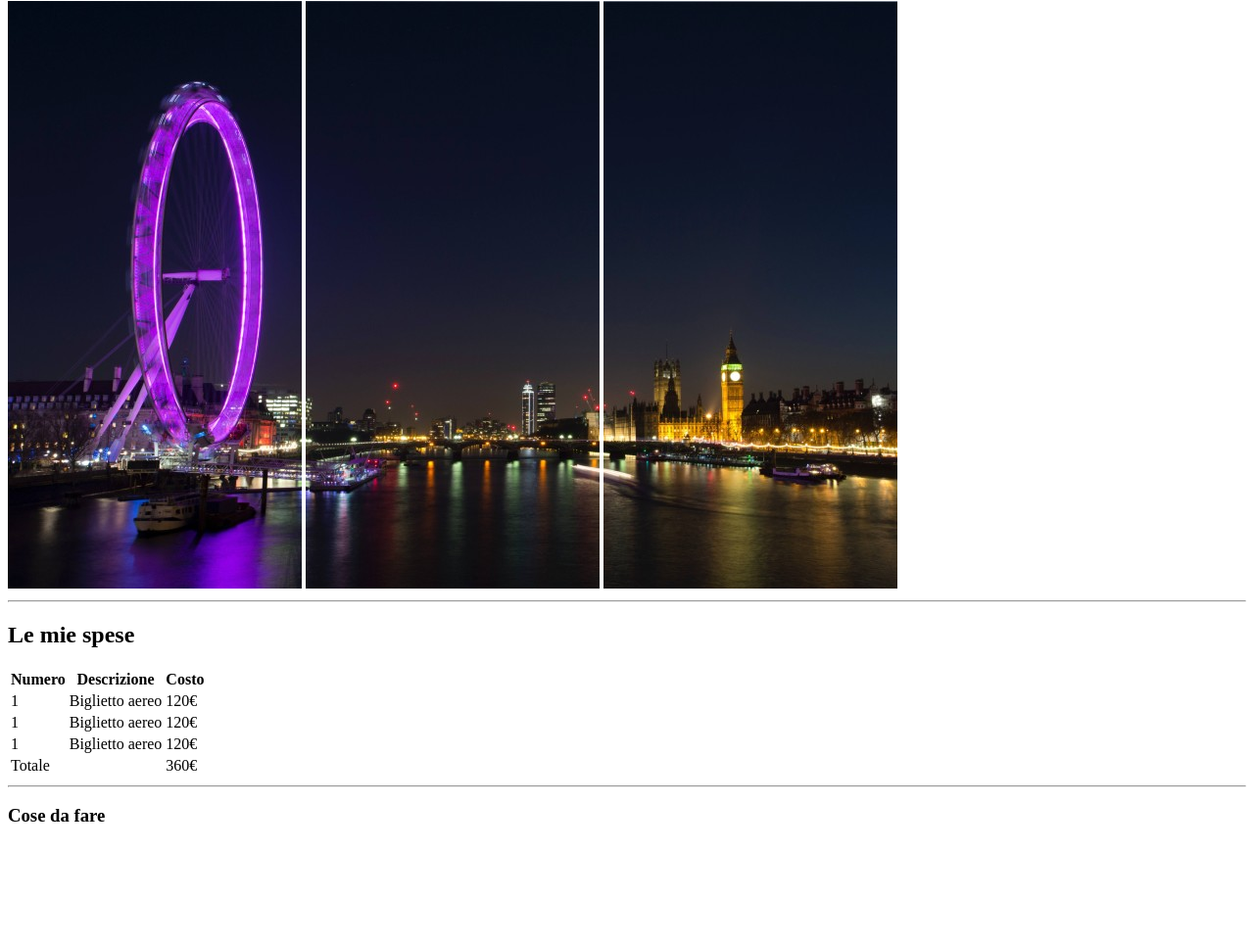
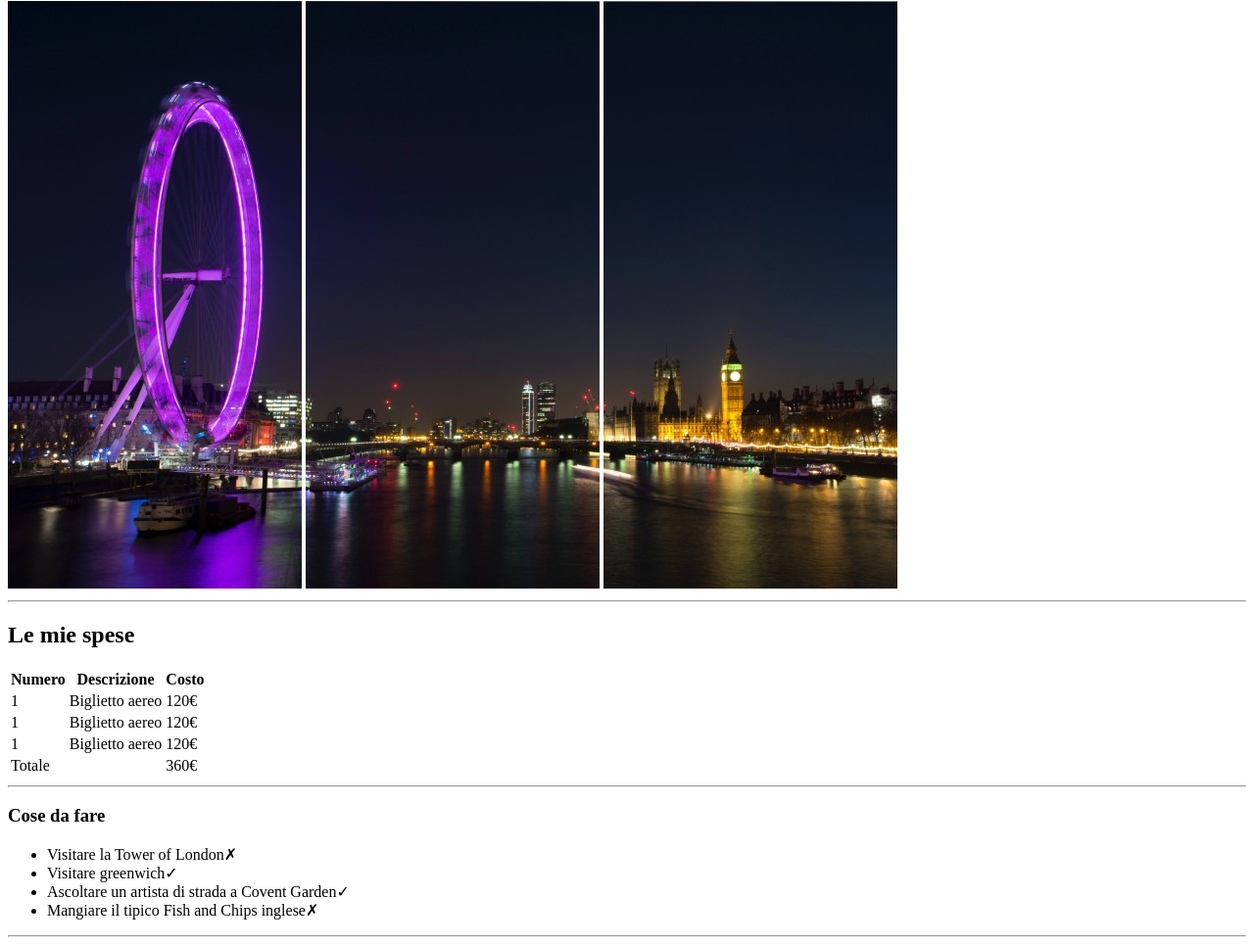
Before and after one commit to Mattia-Carbonera/html-london-trip, a plain HTML site: page index.html in a window 1280 px wide. Shown: the part 79-1044 px from the top of the page at 98% size. Before the commit the page ends 942 px from the top, so only its background shows below. Drawn offline with Linux system fonts and the light colour scheme.

Commit message:
main - cose da fare

```diff
--- a/index.html
+++ b/index.html
@@ -56,12 +56,18 @@
                     </tr>
                 </tfoot>
             </table>
+            <hr />
         </div>
 
-        <hr />
-
-        <div>
+        <div></div>
             <h3>Cose da fare</h3>
+            <ul>
+                <li>Visitare la Tower of London&cross;</li>
+                <li>Visitare greenwich&#10003;</li>
+                <li>Ascoltare un artista di strada a Covent Garden&#10003;</li>
+                <li>Mangiare il tipico Fish and Chips inglese&cross;</li>
+            </ul>
+            <hr />
         </div>
 
     </main>
```
